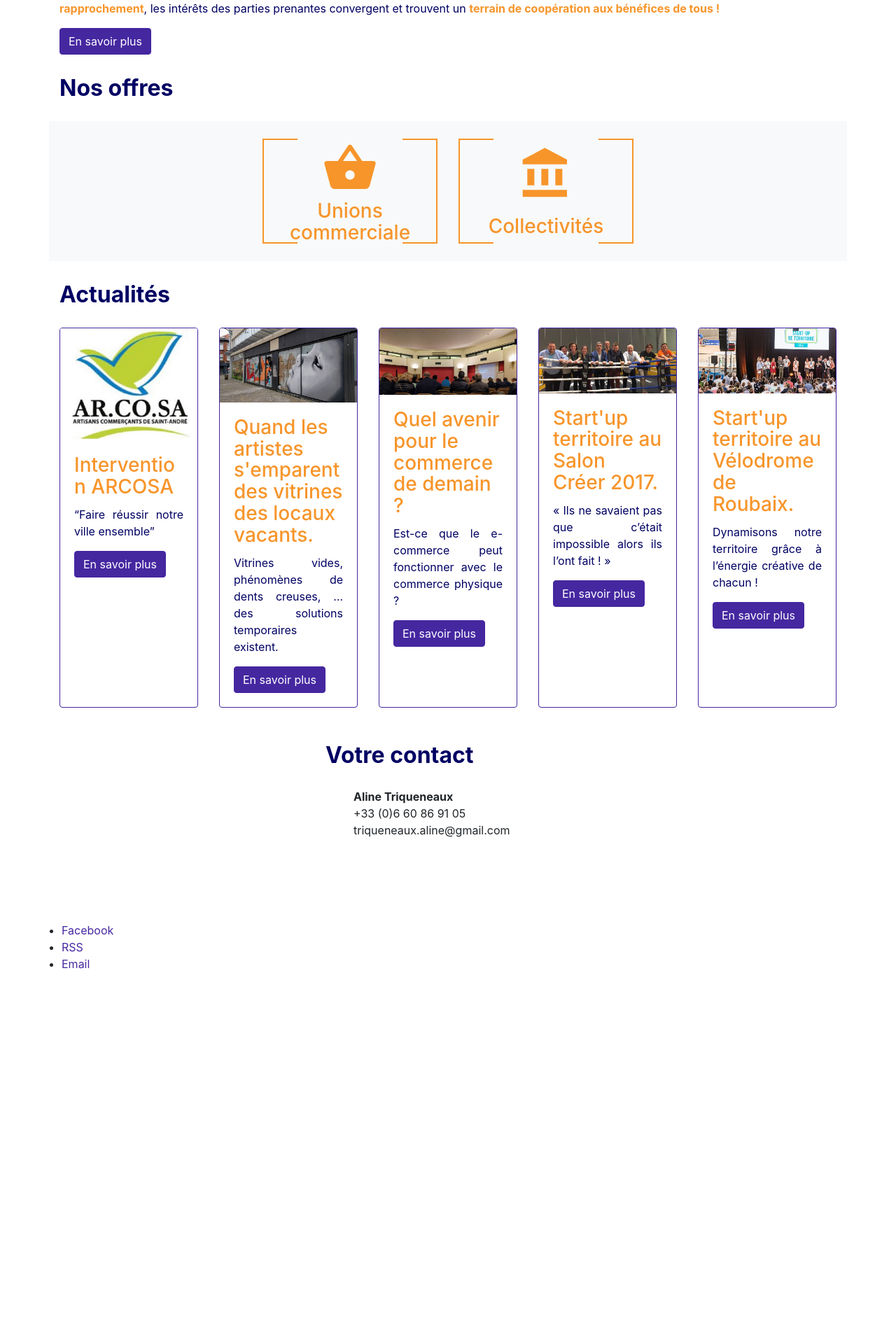
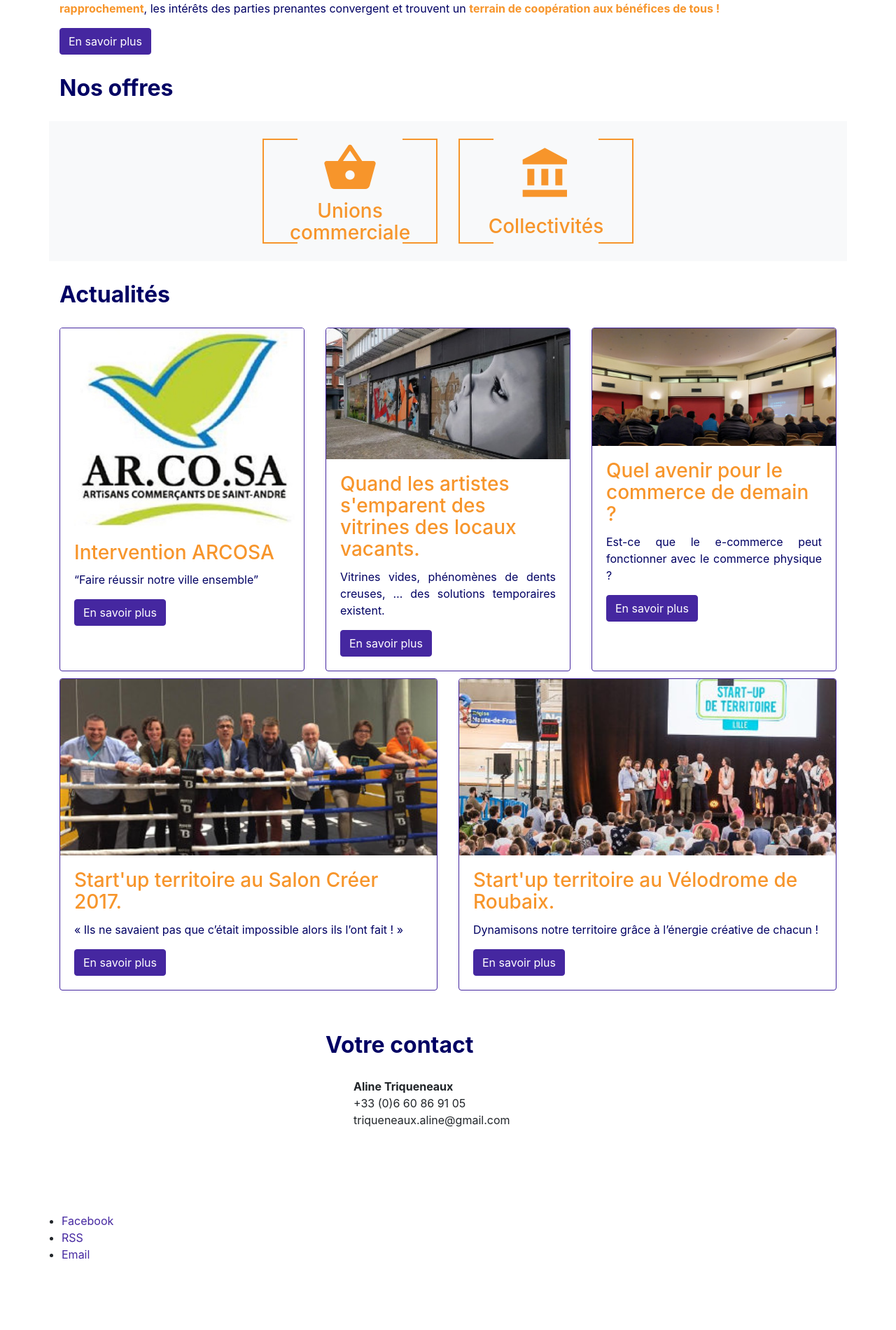
Before and after one commit to atriqueneaux/atriqueneaux.github.io, a Jekyll site: the page built from index.md, in a window 1280 px wide. Shown: the part 765-2665 px from the top of the page at 70% size. Built offline with Jekyll 4.4.1, drawn with Linux system fonts in a browser that asks for light colours; nearby versions of some CDN libraries; before the commit the page ends 2250 px from its top, so only the background shows below that; grey boxes are pictures that could not be loaded.

Commit message:
fix cards layout on front page

```diff
--- a/_includes/cards.html
+++ b/_includes/cards.html
@@ -1,6 +1,6 @@
 <div class="card-group">
   {% for card in include.cards %}
-  <div class="card" >
+  <div class="card" style="min-width:20rem;">
   {% if card.image %}
   <img class="card-img-top" src="{{card.image}}" alt="{{card.title}}">
   {% endif %}
--- a/_layouts/front.html
+++ b/_layouts/front.html
@@ -17,7 +17,8 @@ layout: default
     <h2> Actualités</h2>
     <div class="card-deck" id="recent-posts">
       {% for post in site.posts %}
-        <article class="card border-primary ">
+        <article class="card border-primary" style="min-width:20rem;margin-bottom:10px">
+          <div class="card-block">
           {%if post.image%}
             <img class="card-img-top" src="{{post.image}}" alt="{{post.title}}">
           {% else %}
@@ -31,6 +32,7 @@ layout: default
               {{ post.excerpt }}
             </div>
              <a href="{{post.url}}" class="btn btn-primary">En savoir plus</a>
+          </div>
           </div>
         </article>
       {% endfor %}
```
